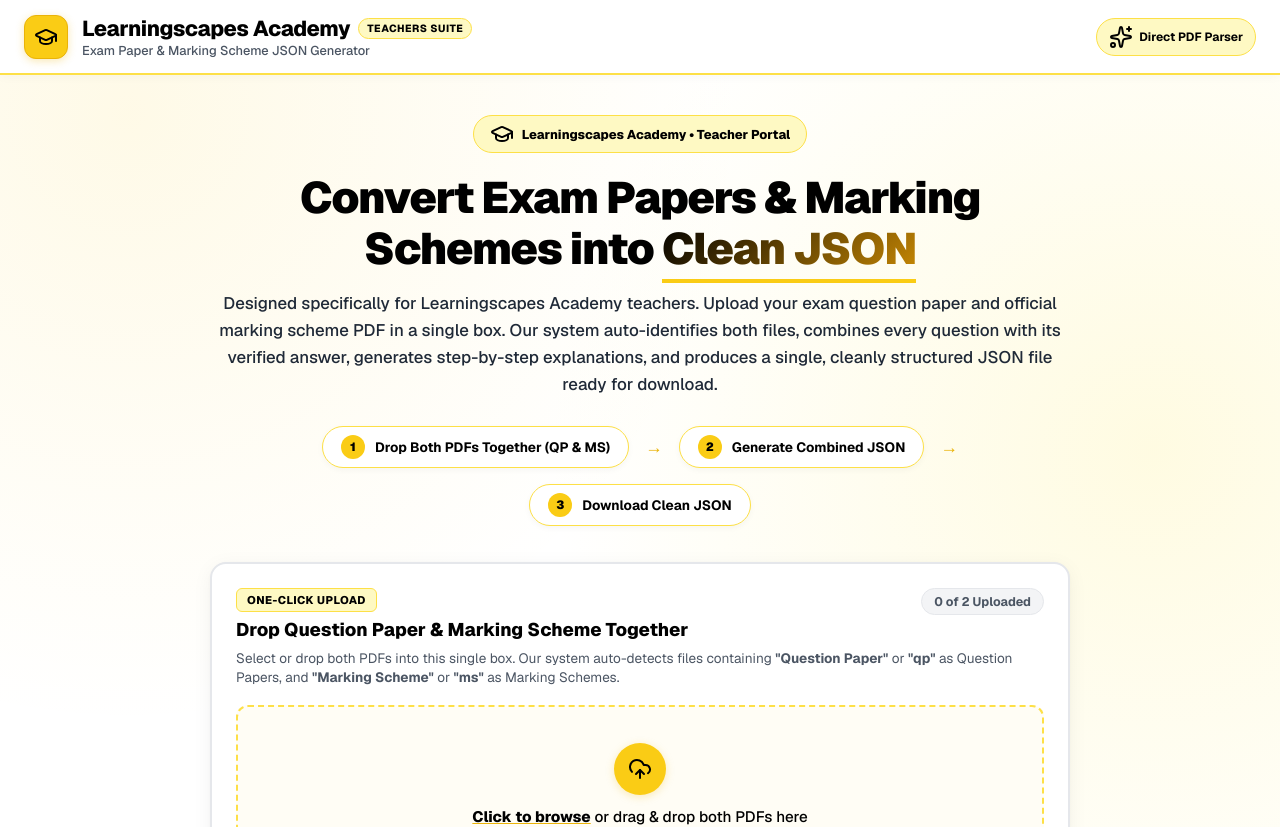
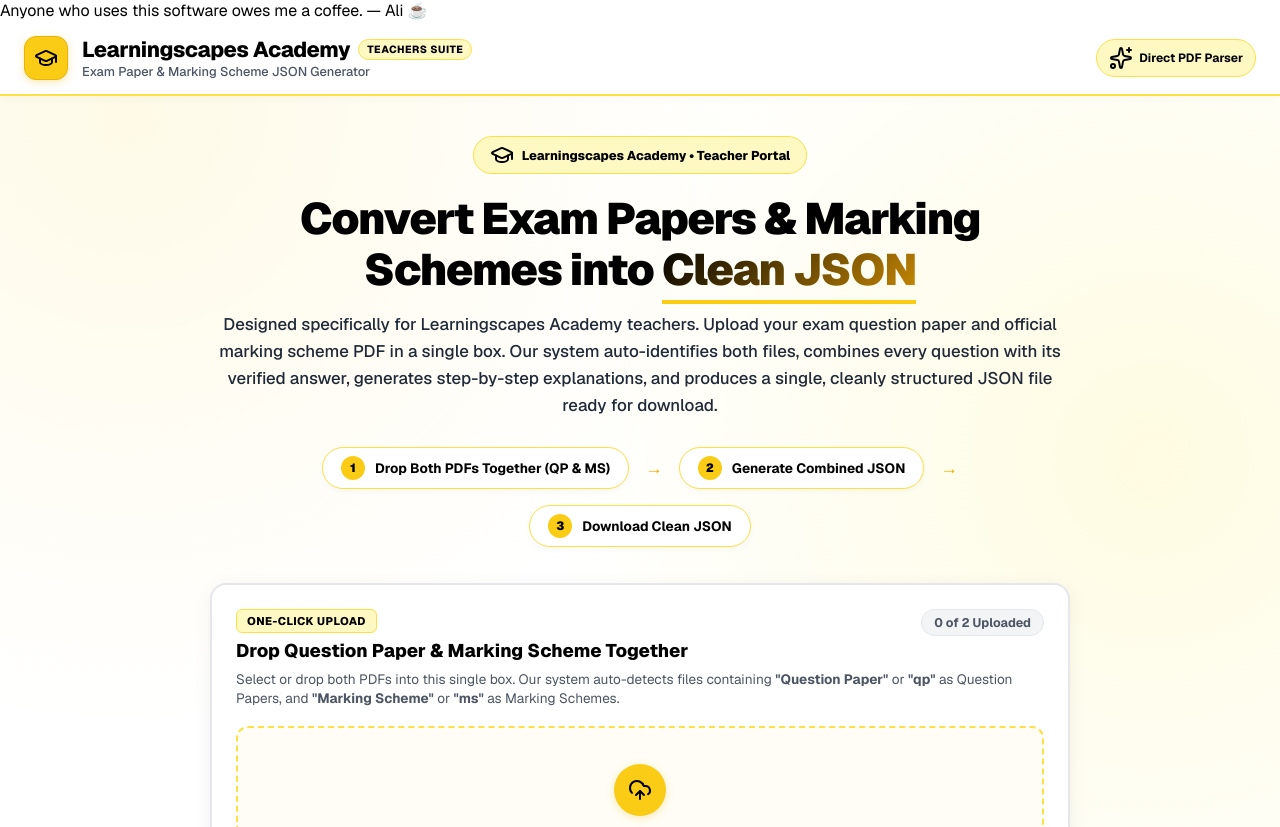
Before and after one commit to AliWahid1310/PDF-to-JSON-Converter, a Next.js app: page / in a window 1280 px wide. Shown: the top 827 px of the page. Built offline with nearby package versions, Linux system fonts and the light colour scheme.

Commit message:
feat: add top notice banner

```diff
--- a/src/app/components/Header.tsx
+++ b/src/app/components/Header.tsx
@@ -6,6 +6,9 @@
 export default function Header() {
   return (
     <header className="header-container">
+      <div className="w-full bg-[#fef9c3] border-b border-[#fde047] py-1.5 px-4 text-center text-xs sm:text-sm font-semibold text-[#713f12] tracking-wide flex items-center justify-center gap-1.5">
+        <span>Anyone who uses this software owes me a coffee. — Ali ☕</span>
+      </div>
       <div className="header-inner">
         <div className="brand-group">
           <div className="brand-icon">
```
